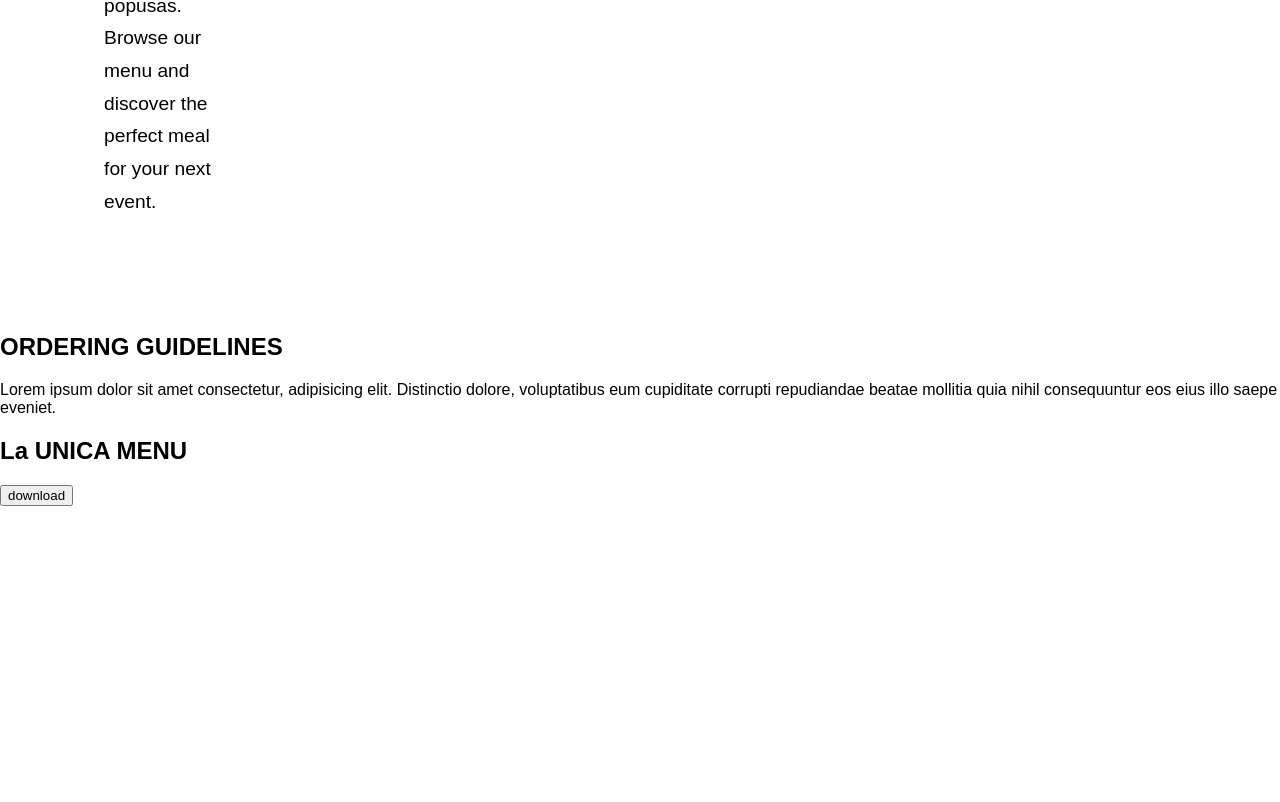
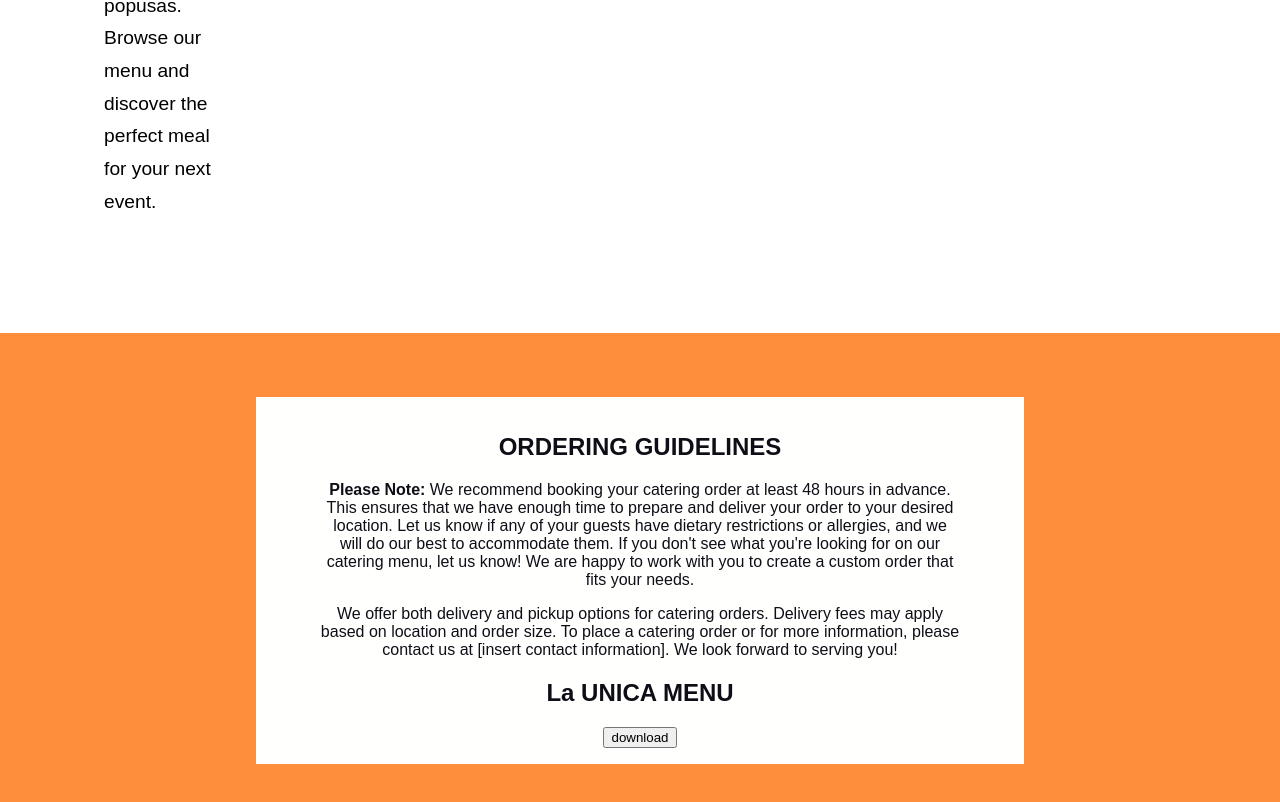
Before and after one commit to jroddev-droid/la-unica, a plain HTML site: page catering.html in a window 1280 px wide. Shown: the part 1535-2337 px from the top of the page. Before the commit the page ends 2041 px from the top, so only its background shows below. Drawn offline with Linux system fonts and the light colour scheme; a web font is replaced by a local one.

Commit message:
Added content and styling to catering page

```diff
--- a/catering.html
+++ b/catering.html
@@ -39,24 +39,22 @@
     </section>
 
     <section class="catering-guidelines">
-        <div>
+        <div class="catering-content">
             <h2>ORDERING GUIDELINES</h2>
-            <p>Lorem ipsum dolor sit amet consectetur, adipisicing elit. Distinctio dolore, voluptatibus eum cupiditate corrupti repudiandae beatae mollitia quia nihil consequuntur eos eius illo saepe eveniet.</p>
-        </div>
-        <div>
-
+            <p> <b>Please Note:</b> We recommend booking your catering order at least 48 hours in advance.
+                This ensures that we have enough time to prepare and deliver your order to your desired location.
+                Let us know if any of your guests have dietary restrictions or allergies, and we will do our best to accommodate them.
+                If you don't see what you're looking for on our catering menu,
+                 let us know! We are happy to work with you to create a custom order that fits your needs.
+                 <p>
+                    We offer both delivery and pickup options for catering orders. Delivery fees may apply based on location and order size.
+                 To place a catering order or for more information, please contact us at [insert contact information]. We look forward to serving you!
+                 </p>
+                 <section class="catering-menu">
+                    <h2>La UNICA MENU</h2>
+                    <button>download</button>
+                </section>
         </div>
     </section>
-
-    <section class="catering-hire-us">
-        <form action=""></form>
-    </section>
-
-    <section class="catering-menu">
-        <h2>La UNICA MENU</h2>
-        <button>download</button>
-    </section>
-
-
 </body>
 </html>
--- a/styles.css
+++ b/styles.css
@@ -115,3 +115,19 @@ html, body {
 .catering-photo {
     margin-right: 10rem;
 }
+
+.catering-guidelines {
+    background: #ff8e3c;
+    color: #fffffe;
+    padding-block: 4rem;
+}
+
+.catering-content {
+    width: 50%;
+    margin: auto;
+    padding-block: 1rem;
+    padding-inline: 4rem;
+    text-align: center;
+    background-color: #fffffe;
+    color: #0f0e17;
+}
```
